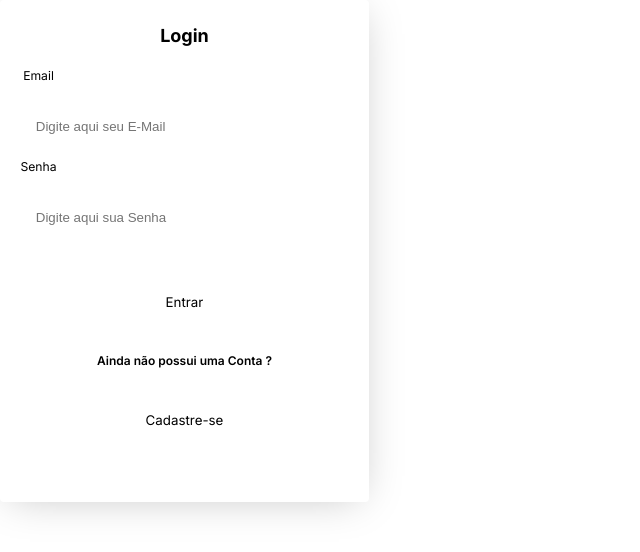
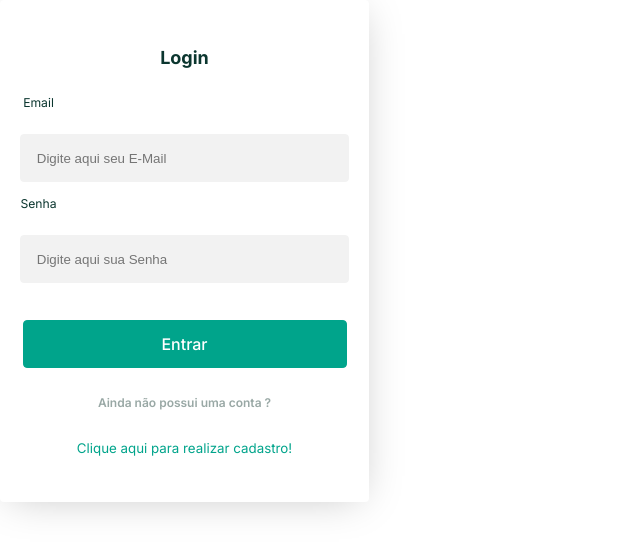
Before and after one commit to grupo-1-projeto-frontend-t12/Projeto-FrontEnd-M3, a React (Create React App) app: page / in a window 1280 px wide. Shown: the top 552 px of the page, without its empty margins (0-640 px from the left). Built offline with nearby package versions, Linux system fonts and the light colour scheme.

Commit message:
feat: Realizei mudanças na ModalLogin e finalizei o mesmo

```diff
--- a/src/pages/modalLogin/modalLogin.tsx
+++ b/src/pages/modalLogin/modalLogin.tsx
@@ -43,14 +43,14 @@ const schema = yup.object({
             Entrar
           </button>
 
-          <p>Ainda não possui uma Conta ?</p>
+          <p>Ainda não possui uma conta ?</p>
           <button
           className="btnCadastrar"
           /* onClick={() => {
             navigate("/register");
           }} */
         >
-          Cadastre-se
+          Clique aqui para realizar cadastro!
         </button>
 
         </CotainerForm>
--- a/src/pages/modalLogin/modalLoginCSS.ts
+++ b/src/pages/modalLogin/modalLoginCSS.ts
@@ -5,24 +5,29 @@ export const CotainerForm = styled.form`
   display: flex;
   flex-direction: column;
   align-items: center;
+  justify-content: center;
   padding: 22px 22px;
   gap: 26px;
 
   width: 369px;
   height: 502px;
 
-  background: var(--color-grey-3);
+  background: var(--color-white);
   box-shadow: 0px 4px 40px -10px rgba(0, 0, 0, 0.25);
   border-radius: 4px;
 
+  z-index: 9999;
+
   h2 {
-    font-family: "Inter";
+    font-family: 'Inter';
     font-style: normal;
     font-weight: 700;
+
+
     font-size: 18px;
     line-height: 28px;
 
-    color: var(--color-text-black);
+    color: var(--color-green3);
   }
 
   label {
@@ -30,13 +35,13 @@ export const CotainerForm = styled.form`
     top: 0;
     right: 146px;
 
-    font-family: "Inter";
+    font-family: 'Inter';
     font-style: normal;
     font-weight: 400;
     font-size: 12.182px;
-    line-height: 0px;
+    line-height: 10px;
 
-    color: var(--color-text-black);
+    color: var(--color-green3);
   }
 
   input {
@@ -49,9 +54,9 @@ export const CotainerForm = styled.form`
     width: 329.93px;
     height: 48px;
 
-    background: var(--color-grey-light);
+    background: var(--color-grey);
 
-    border: 1.2182px solid var(--color-grey-light);
+    border: 1.2182px solid var(--color-grey);
     border-radius: 4px;
   }
 
@@ -71,9 +76,9 @@ export const CotainerForm = styled.form`
     margin-bottom: -35px;
 
     border-radius: 5px;
-    background-color: var(--color-grey-light);
+    background-color: var(--color-grey);
 
-    color: var(--color-text-black);
+    color: var(--color-green3);
   }
 
   .btnEntrar {
@@ -89,21 +94,27 @@ export const CotainerForm = styled.form`
 
     margin-top: 20px;
 
-    background: var(--color-green-medium);
-    color: var(--color-text-white);
+    background: var(--color-green);
+    color: var(--color-white);
 
-    border: 1.2182px solid var(--color-green-medium);
+    border: 1.2182px solid var(--color-green);
     border-radius: 4.07px;
+
+    font-family: 'Inter';
+    font-style: normal;
+    font-weight: 500;
+    font-size: 16px;
+    line-height: 26px;
   }
 
   p {
-    font-family: "Inter";
+    font-family: 'Inter';
     font-style: normal;
     font-weight: 600;
     font-size: 12px;
     line-height: 18px;
 
-    color: var(--color-text-grey-medium);
+    color: var(--color-transparencia);
   }
 
   .btnCadastrar {
@@ -111,16 +122,13 @@ export const CotainerForm = styled.form`
     flex-direction: row;
     justify-content: center;
     align-items: center;
-    padding: 0px 22.3336px;
-    gap: 10.15px;
 
     width: 324px;
-    height: 48px;
+    height: 20px;
 
-    background: var(--color-grey-1);
-    color: var(--color-grey0);
+    background: transparent;
+    color: var(--color-green);
 
-    border: 1.2182px solid var(--color-grey-1);
-    border-radius: 4px;
+    border: none;
   }
 `;
```
